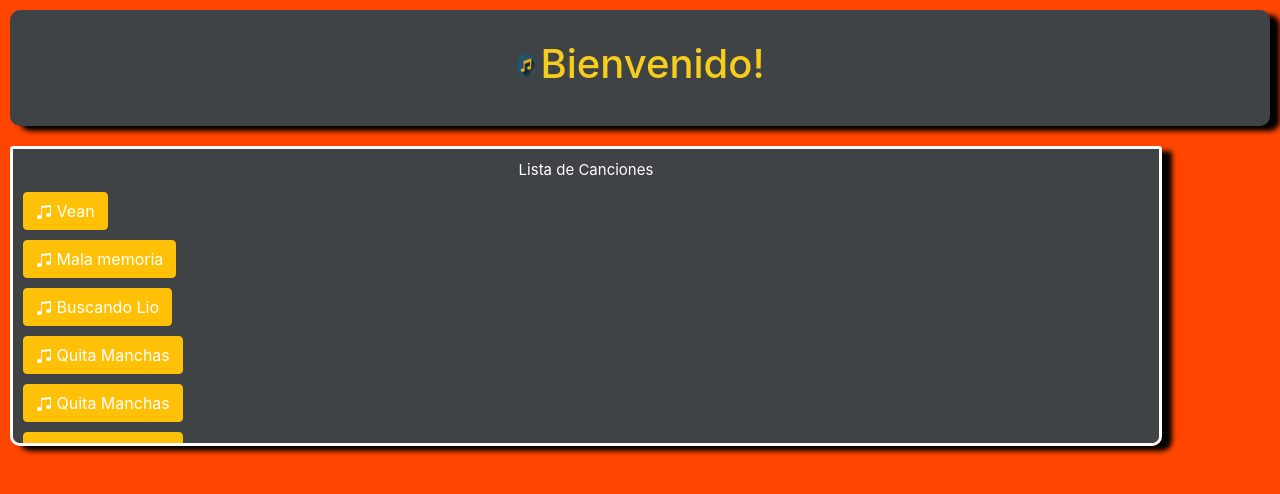
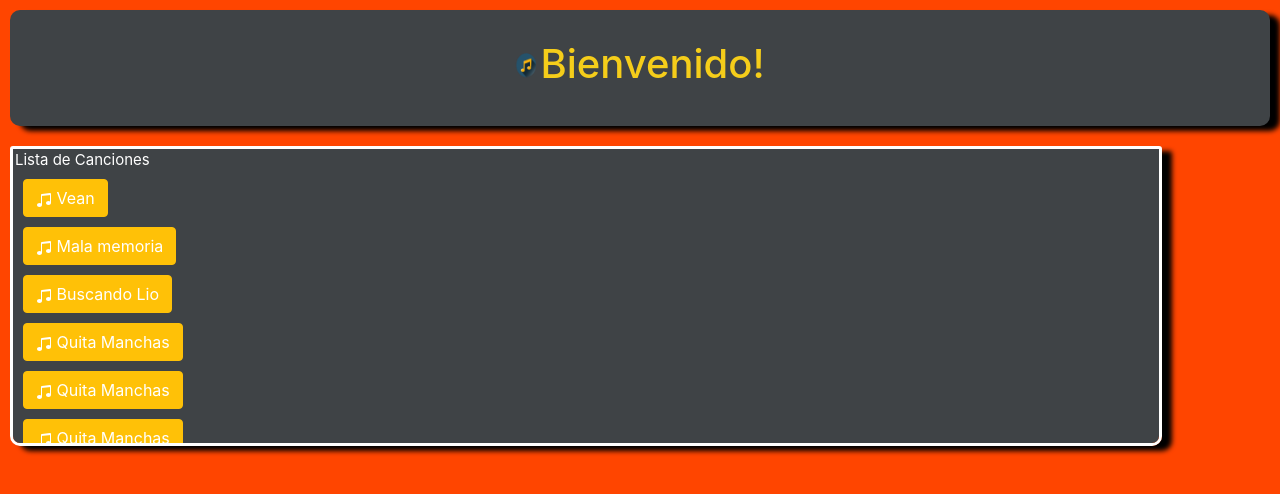
Before and after one commit to Newvilla97/MusicApp, a React (Create React App) app in the folder music/: page / in a window 1280 px wide. Shown: the top 494 px of the page. Built offline with nearby package versions, Linux system fonts and the light colour scheme.

Commit message:
position fixed en titulo de lista

```diff
--- a/music/src/components/ListaMusica.js
+++ b/music/src/components/ListaMusica.js
@@ -30,12 +30,16 @@ const Lista = ({setLetraVisible,setCancion}) => {
 
     return (
         <Fragment>
+          <div class="TituloListaCanciones">Lista de Canciones</div>
             <div class="Lista">
-          <div class="TituloListaCanciones">Lista de Canciones</div>
+
 
           <div className="ListaMusica">
-            <div className="separador"></div>
+
             <div>
+
+
+
               <button
                 type="button"
                 class="btn btn-warning"
--- a/music/src/index.css
+++ b/music/src/index.css
@@ -2,10 +2,17 @@ header {
   text-align: center;
 }
 .TituloListaCanciones {
-  text-align: center;
+
+  text-align: left;
   background: #3f4346;
   color: white;
   font-size: 15px;
+  height: 25px;
+  position: fixed;
+  margin-top: 13px;
+  margin-left: 15px;
+  width: 85%;
+
 }
 
 body {
@@ -20,14 +27,17 @@ body {
   float: left;
   width: 90%;
   margin: 10px;
+
   border-style: solid;
   border-color: white;
   font-size: 10px;
   box-shadow: 10px 5px 5px black;
   border-radius: 3px 3px 10px 10px;
-  padding: 10px;
+  padding: 30px;
+  padding-left: 10px;
   overflow: scroll;
   max-height: 300px;
+
 }
 .Letras {
   float: left;
@@ -38,6 +48,7 @@ body {
   border-radius: 10px 10px 10px 10px;
   border-color: rgb(245, 205, 26);
   padding: 15px;
+
 
   box-shadow: 10px 5px 5px black;
 }
```
